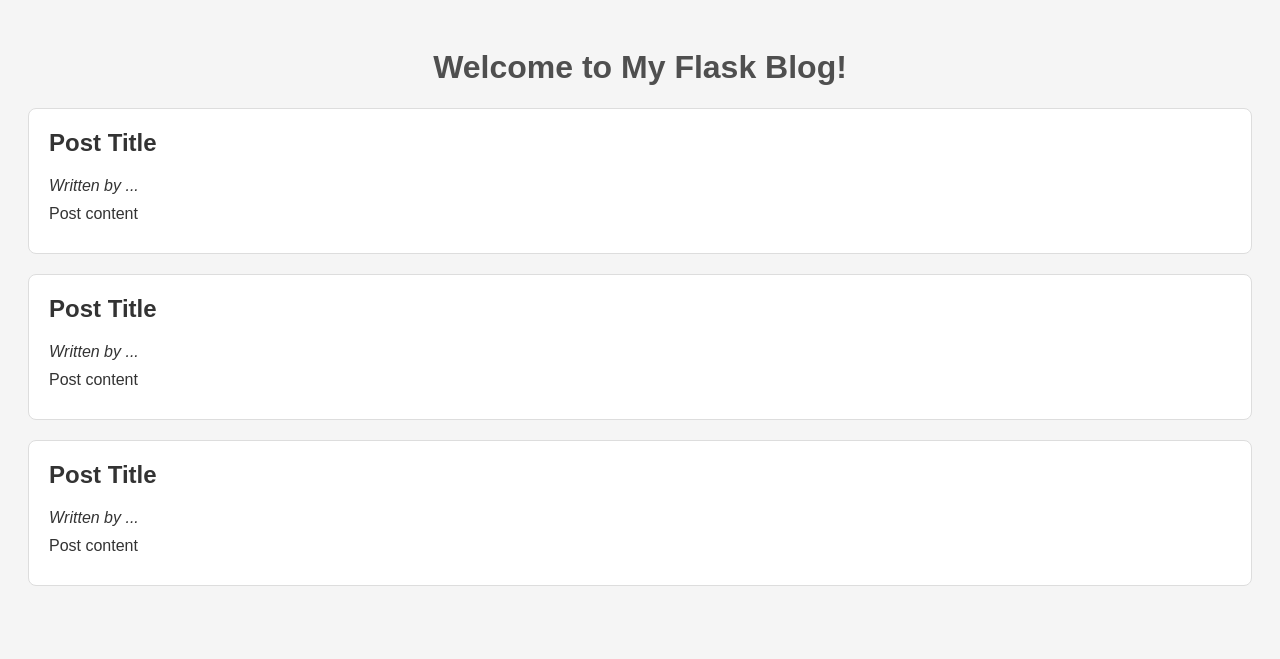
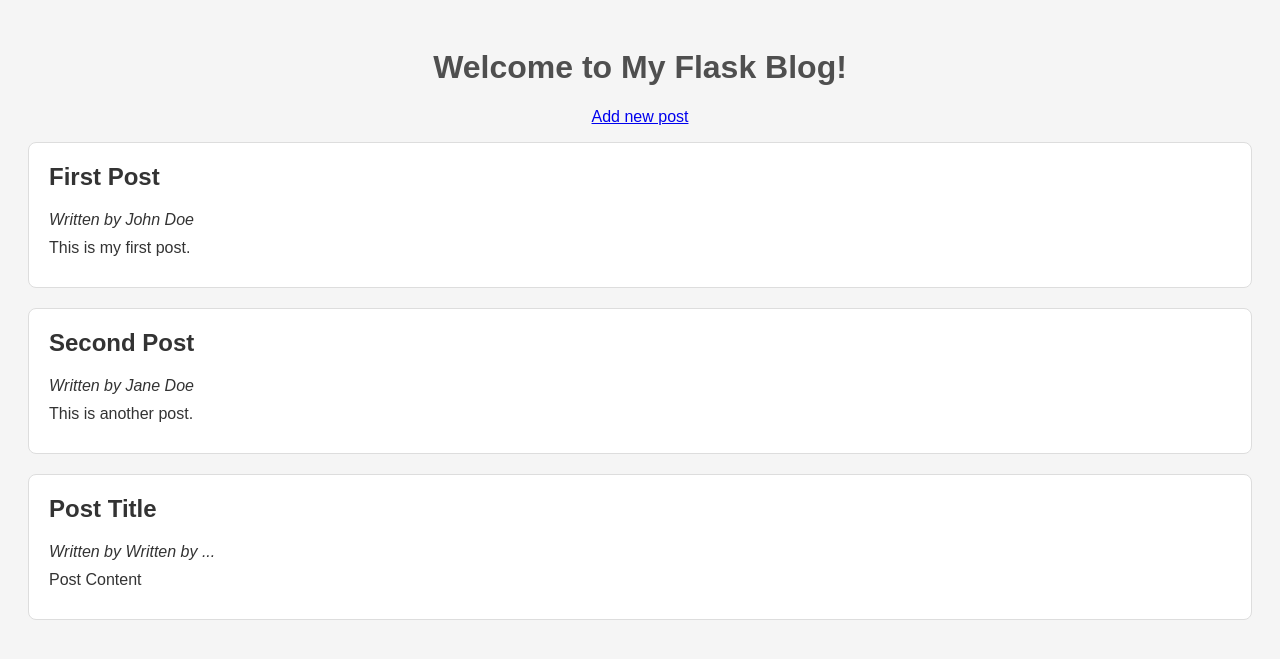
Before and after one commit to VanessaDre/masterblog, a Flask app: page / in a window 1280 px wide. Shown: the top 659 px of the page. Run offline with Flask 3, Linux system fonts and the light colour scheme.

Commit message:
Add /add route and templates

```diff
--- a/app.py
+++ b/app.py
@@ -1,6 +1,6 @@
 import json
 import os
-from flask import Flask, render_template
+from flask import Flask, render_template, request, redirect, url_for
 
 app = Flask(__name__)
 
@@ -8,12 +8,21 @@ DATA_FILE = "posts.json"
 
 
 def load_posts():
-    """Load blog posts from the JSON file. Returns a list."""
     if not os.path.exists(DATA_FILE):
         return []
-
     with open(DATA_FILE, "r", encoding="utf-8") as file:
         return json.load(file)
+
+
+def save_posts(posts):
+    with open(DATA_FILE, "w", encoding="utf-8") as file:
+        json.dump(posts, file, ensure_ascii=False, indent=2)
+
+
+def next_id(posts):
+    if not posts:
+        return 1
+    return max(post["id"] for post in posts) + 1
 
 
 @app.route("/")
@@ -22,5 +31,29 @@ def index():
     return render_template("index.html", posts=blog_posts)
 
 
+@app.route("/add", methods=["GET", "POST"])
+def add():
+    if request.method == "POST":
+        posts = load_posts()
+
+        author = request.form.get("author", "").strip()
+        title = request.form.get("title", "").strip()
+        content = request.form.get("content", "").strip()
+
+        new_post = {
+            "id": next_id(posts),
+            "author": author,
+            "title": title,
+            "content": content,
+        }
+
+        posts.append(new_post)
+        save_posts(posts)
+
+        return redirect(url_for("index"))
+
+    return render_template("add.html")
+
+
 if __name__ == "__main__":
     app.run(host="0.0.0.0", port=5000, debug=True)
--- a/posts.json
+++ b/posts.json
@@ -1,4 +1,20 @@
 [
-  { "id": 1, "author": "John Doe", "title": "First Post", "content": "This is my first post." },
-  { "id": 2, "author": "Jane Doe", "title": "Second Post", "content": "This is another post." }
+  {
+    "id": 1,
+    "author": "John Doe",
+    "title": "First Post",
+    "content": "This is my first post."
+  },
+  {
+    "id": 2,
+    "author": "Jane Doe",
+    "title": "Second Post",
+    "content": "This is another post."
+  },
+  {
+    "id": 3,
+    "author": "Written by ...",
+    "title": "Post Title",
+    "content": "Post Content"
+  }
 ]
--- a/templates/index.html
+++ b/templates/index.html
@@ -1,27 +1,28 @@
 <!DOCTYPE html>
 <html lang="en">
 <head>
-    <meta charset="UTF-8">
-    <meta name="viewport" content="width=device-width, initial-scale=1.0">
-    <title>My Flask Blog</title>
-    <link rel="stylesheet" href="{{ url_for('static', filename='style.css') }}">
+  <meta charset="UTF-8">
+  <meta name="viewport" content="width=device-width, initial-scale=1.0">
+  <title>My Flask Blog</title>
+  <link rel="stylesheet" href="{{ url_for('static', filename='style.css') }}">
 </head>
 <body>
-    <h1>Welcome to My Flask Blog!</h1>
+  <h1>Welcome to My Flask Blog!</h1>
+
+  <p style="text-align:center;">
+    <a href="{{ url_for('add') }}">Add new post</a>
+  </p>
+
+  {% for post in posts %}
     <div class="post">
-        <h2>Post Title</h2>
-        <p><em>Written by ...</em></p>
-        <p>Post content</p>
+      <h2>{{ post.title }}</h2>
+      <p><em>Written by {{ post.author }}</em></p>
+      <p>{{ post.content }}</p>
     </div>
-    <div class="post">
-        <h2>Post Title</h2>
-        <p><em>Written by ...</em></p>
-        <p>Post content</p>
-    </div>
-    <div class="post">
-        <h2>Post Title</h2>
-        <p><em>Written by ...</em></p>
-        <p>Post content</p>
-    </div>
+  {% endfor %}
+
+  {% if posts|length == 0 %}
+    <p style="text-align:center;">No posts yet.</p>
+  {% endif %}
 </body>
 </html>
```
Also changed, not shown: templates/add.html (added, +42 -0 lines).
